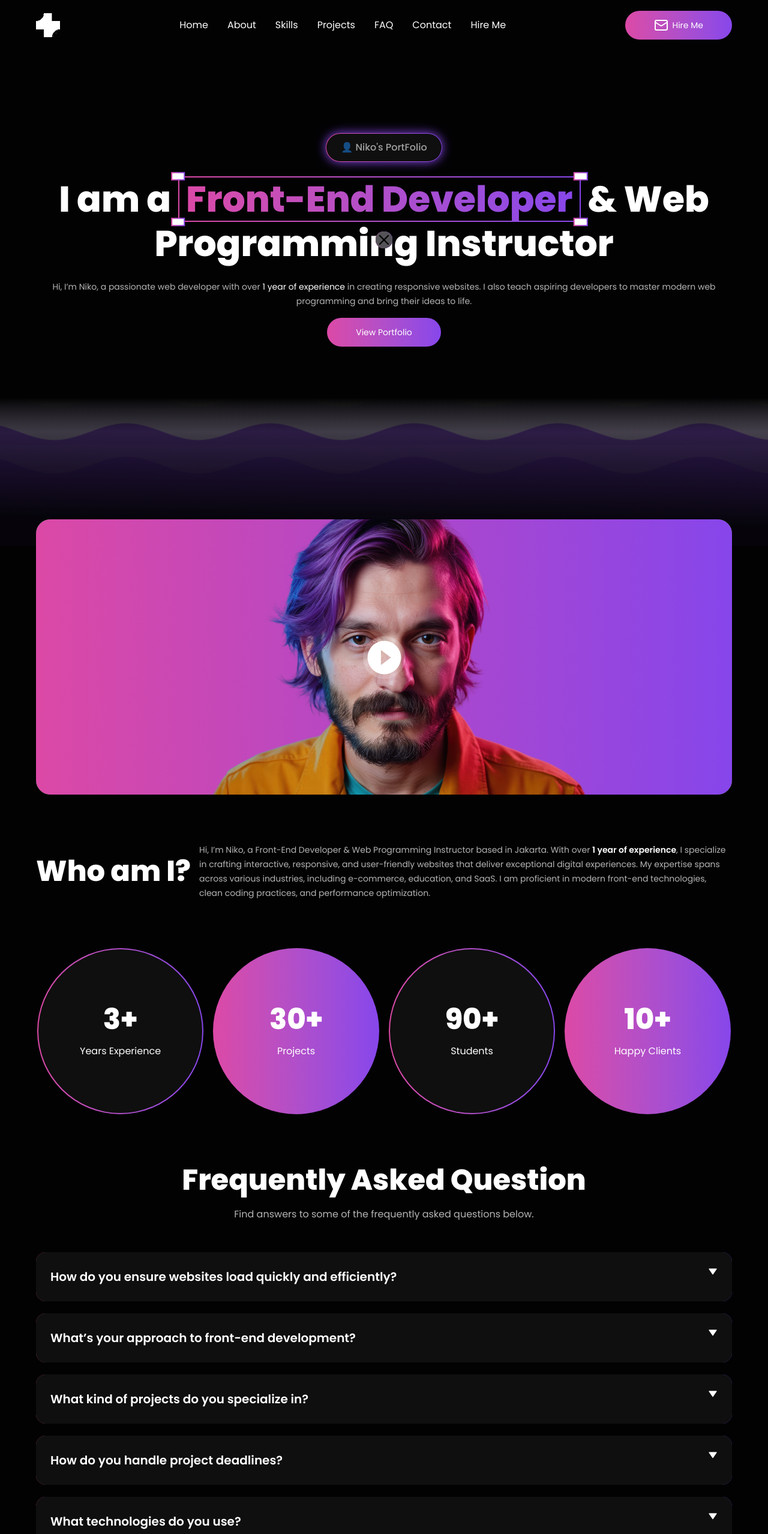
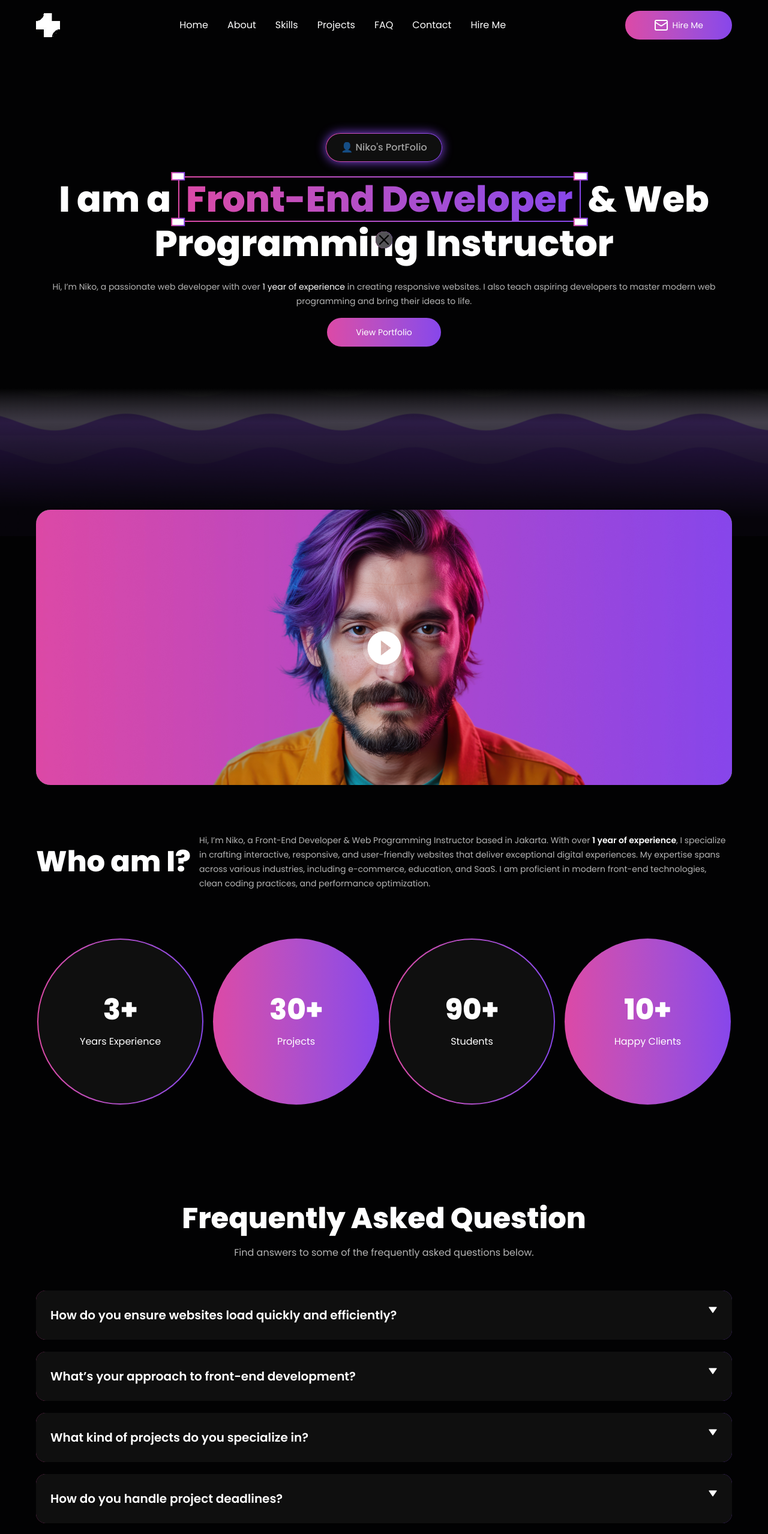
Before and after one commit to NikolausAlbert-cloud/WPH-Portfolio, a Next.js app: page / in a window 1280 px wide. Shown: the top 2558 px of the page at 60% size. Built offline with nearby package versions, Linux system fonts and the light colour scheme.

Commit message:
updated m => p

```diff
--- a/src/app/home/partials/hero_picture.tsx
+++ b/src/app/home/partials/hero_picture.tsx
@@ -6,7 +6,7 @@ import { Button } from '@/components/ui/button';
 const Hero_picture = () => {
   return (
     <section
-      className='flex items-center flex-col relative mt-4 '
+      className='flex items-center flex-col relative pt-4 '
       style={{ height: 'clamp(7.06rem, 31.51vw, 23.79rem)' }}
     >
       <div className="custom-container w-full md:w-fit ">
--- a/src/app/home/partials/who_I_am.tsx
+++ b/src/app/home/partials/who_I_am.tsx
@@ -33,7 +33,7 @@ const Who_I_am = () => {
             <p className="text-neutral-200">Hi, I’m Niko, a Front-End Developer & Web Programming Instructor based in Jakarta. With over <span className="text-neutral-100 font-weight-semibold">1 year of experience</span>, I specialize in crafting interactive, responsive, and user-friendly websites that deliver exceptional digital experiences. My expertise spans across various industries, including e-commerce, education, and SaaS. I am proficient in modern front-end technologies, clean coding practices, and performance optimization. </p>
           </div>
         </div>
-        <div className="flex-center flex-wrap md:flex-row gap-4">
+        <div className="flex-center flex-wrap md:flex-row gap-4 pb-10 md:pb-20">
           <div className="bg-gradient-to-r from-pink-600 to-purple-500 rounded-full p-0.5">
             <div
             className="flex-center flex-col gap-2 bg-neutral-500 rounded-full"
@@ -66,7 +66,6 @@ const Who_I_am = () => {
               <p className="text-sm-regular md:text-md-regular text-neutral-100">Happy Clients</p>
             </div>
           </div>
-
         </div>
       </div>
     </section>
--- a/src/components/layouts/section.tsx
+++ b/src/components/layouts/section.tsx
@@ -11,7 +11,7 @@ type SectionProps = {
 
 const Section:React.FC<SectionProps> = ({children, className,title, description, id}) => {
   return (
-    <section id={id} className={cn("custom-container my-10 md:my-20", className)}>
+    <section id={id} className={cn("custom-container py-10 md:py-20", className)}>
       <div className="text-center">
         <h2 className='display-sm-extrabold md:display-2xl-extrabold text-neutral-100'>
           {title}
```
Lines whose indentation alone changed are shown as unchanged.
